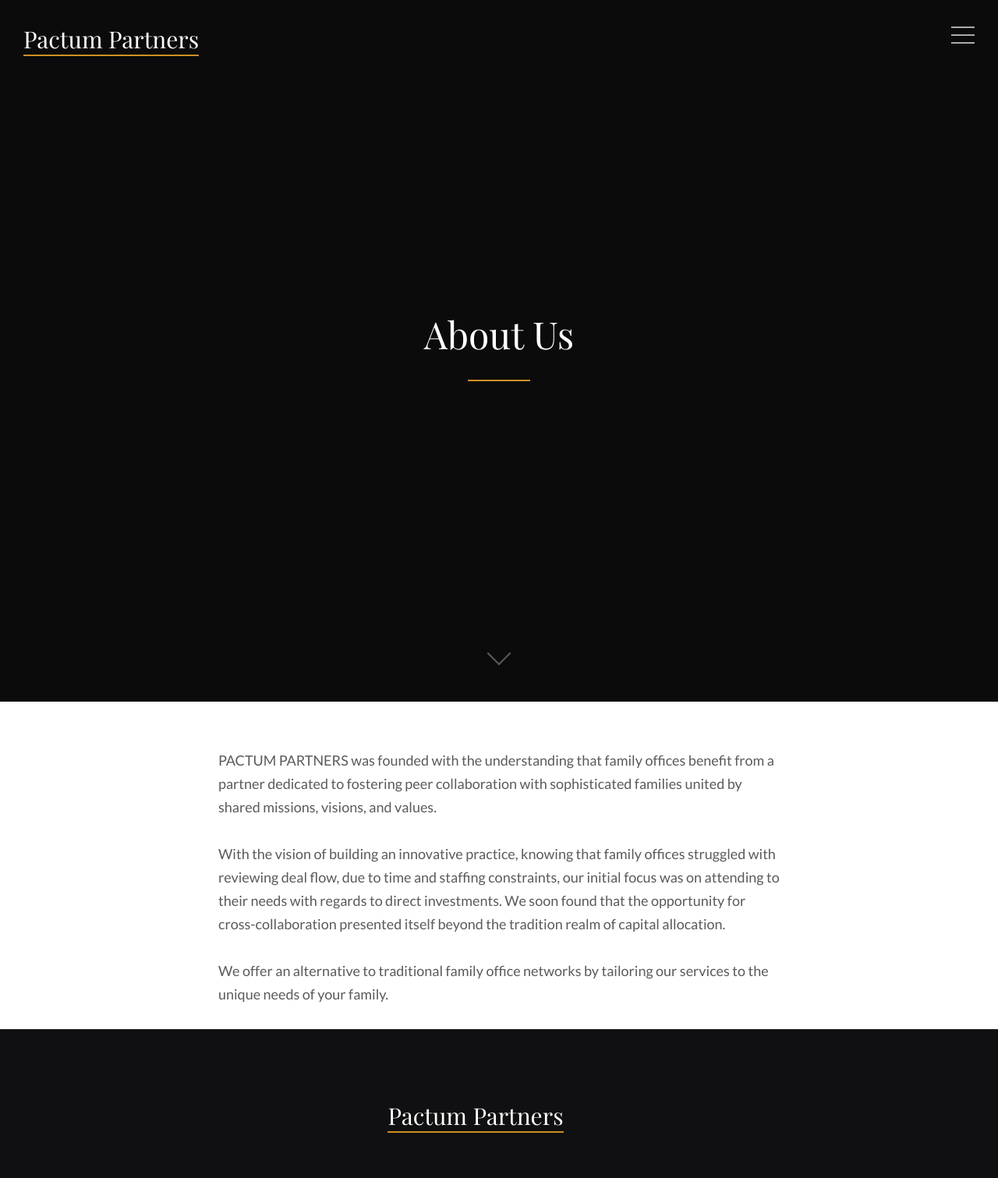
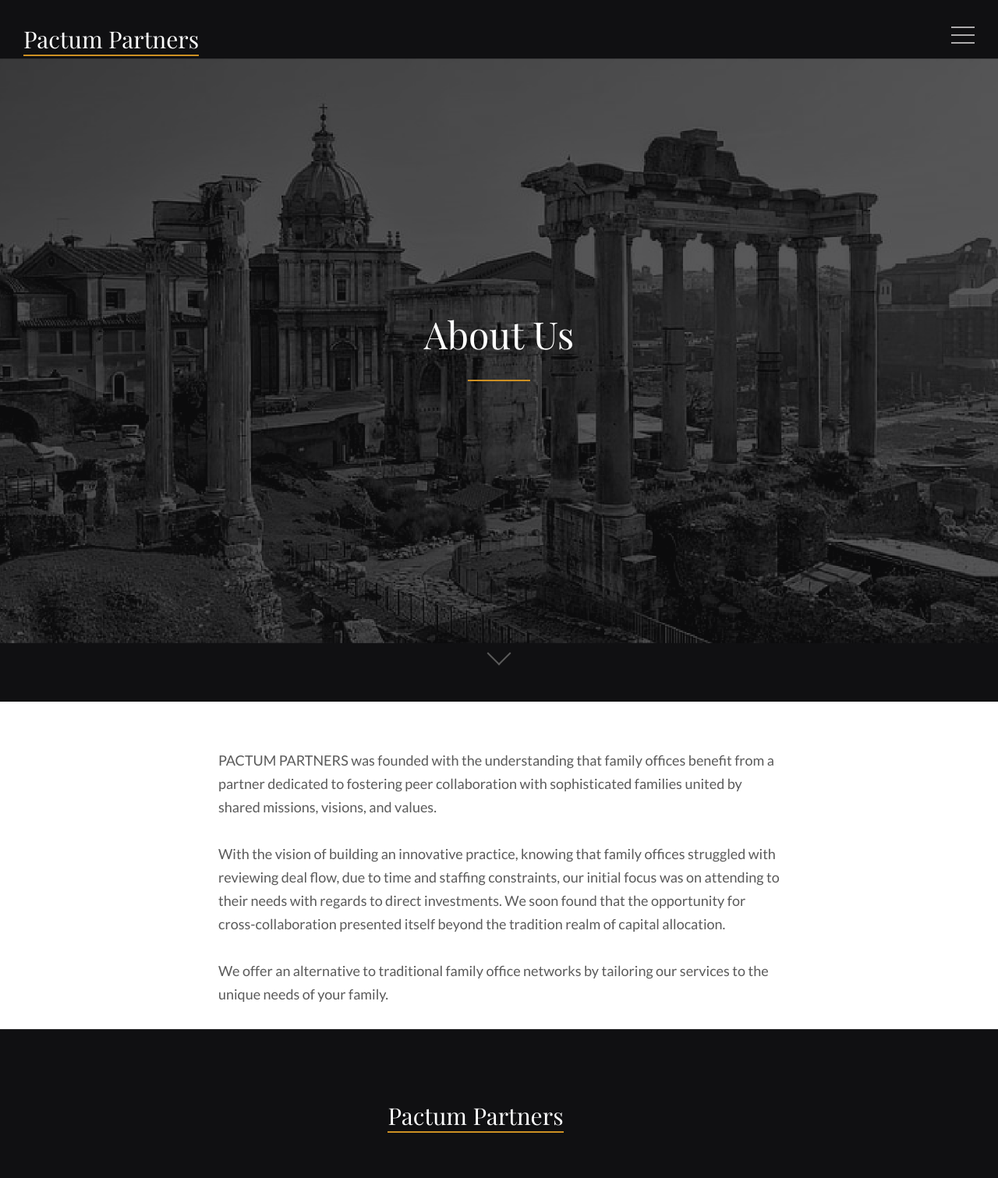
Before and after one commit to mcalvoelhauge/pactumpartners.github.io, a Jekyll site: the page built from about.md, in a window 1280 px wide. Shown: the whole page at 78% size. Built offline with Jekyll 4.4.1, drawn with Linux system fonts in a browser that asks for light colours; some web fonts are replaced.

Commit message:
Update about.md

```diff
--- a/about.md
+++ b/about.md
@@ -1,7 +1,7 @@
 ---
 layout: page
 title: About Us
-featured_image: /assets/images/covers/6.png
+featured_image: /assets/images/covers/about_im.png
 ---
 
 PACTUM PARTNERS was founded with the understanding that family offices benefit from a partner dedicated to fostering peer collaboration with sophisticated families united by shared missions, visions, and values.
```
